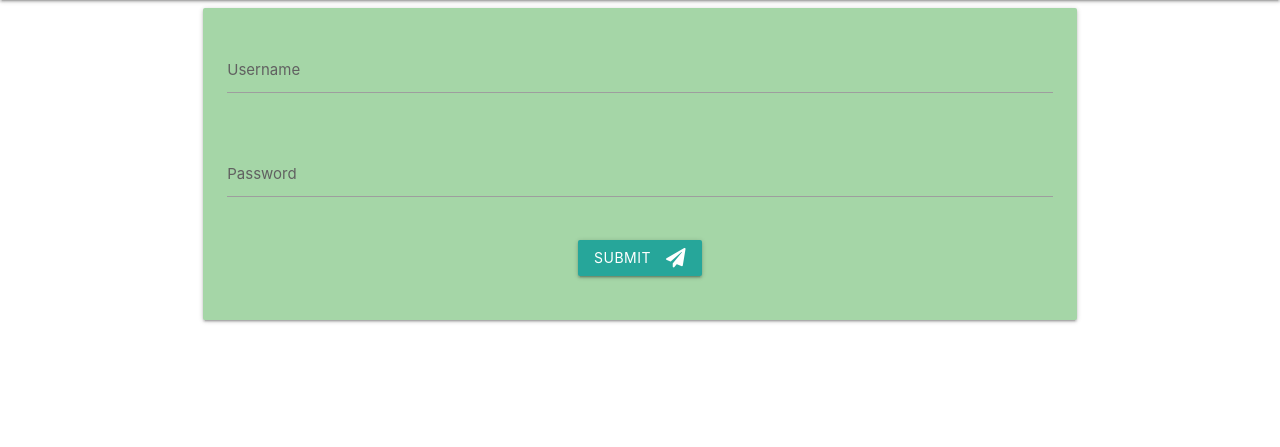
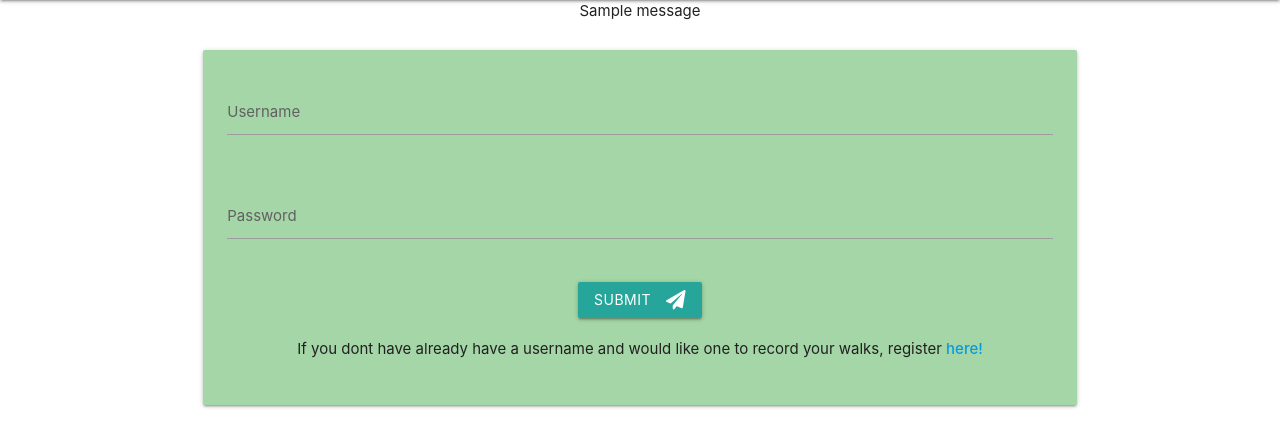
Before and after one commit to mattb0101/lakes_walks, a Flask app: page /login in a window 1280 px wide. Shown: the part 64-511 px from the top of the page. Run offline with Flask 2, Linux system fonts and the light colour scheme; one stand-in notice (Sample message) is shown; some libraries are stand-ins or nearby versions.

Commit message:
Registration posts information to db, checking for username in db and flash message popping up to confirm success

```diff
--- a/app.py
+++ b/app.py
@@ -3,6 +3,8 @@ from flask import (
     Flask, flash, render_template, url_for,
     redirect, request, session)
 from flask_pymongo import PyMongo
+from bson.objectid import ObjectId
+from werkzeug.security import generate_password_hash, check_password_hash
 if os.path.exists("env.py"):
     import env
 
@@ -32,8 +34,33 @@ def login():
     return render_template("login.html")
 
 
-@app.route("/register")
+@app.route("/register", methods=["GET", "POST"])
 def register():
+    if request.method == "POST":
+        # Checks if the username already exists in Database
+        existing_user = mongo.db.users.find_one(
+            {"username": request.form.get("username").lower()})
+
+        # if the username already exists then display a
+        # flash message telling the user
+        if existing_user:
+            flash("This username already exists, please choose another")
+            return redirect(url_for("register"))
+
+        register = {
+            "username": request.form.get("username").lower(),
+            "first_name": request.form.get("first_name"),
+            "last_name": request.form.get("last_name"),
+            "password": generate_password_hash(request.form.get("password")),
+            "email": request.form.get("email")
+        }
+        mongo.db.users.insert_one(register)
+
+        # putting the new user into the 'session' cookie
+        session["user"] = request.form.get("username").lower()
+        flash("Registration Successful!")
+        # This return just goes to the index right now, havent built any kind of profile page
+        return redirect(url_for("index"))
     return render_template("register.html")
 
 
--- a/templates/base.html
+++ b/templates/base.html
@@ -42,6 +42,19 @@
 		<li><a href="{{ url_for('login') }}">Login</a></li>
 	</ul>
 
+    <section>
+        <!-- Flash messages when a user tried registering -->
+        {% with messages = get_flashed_messages() %}
+            {% if messages %}
+                {% for message in messages %}
+                    <div class="row flashes center-align">
+                        <p>{{ message }}</p>
+                    </div>
+                {% endfor %}
+            {% endif %}
+        {% endwith %}
+    </section>
+
     <main class="container">
         {% block content %}
         {% endblock %}
--- a/templates/login.html
+++ b/templates/login.html
@@ -19,8 +19,12 @@
 					</div>
 					<div class="row center-align">
 						<button class="btn waves-effect waves-light" type="submit" name="action">Submit<i class="fas fa-paper-plane right"></i>
-				                </button>
+				        </button>
 					</div>
+                    <div class="row center-align">
+                        <div class="col s12 grey-text text-darken-4">If you dont have already have a username and would like one to record your walks, register <a href="{{ url_for('register') }}"><strong>here!</strong></a>
+                        </div>
+                    </div>
 				</div>
 			</form>
 		</div>
```
Also changed, not shown: templates/register.html (+7 -7 lines).
